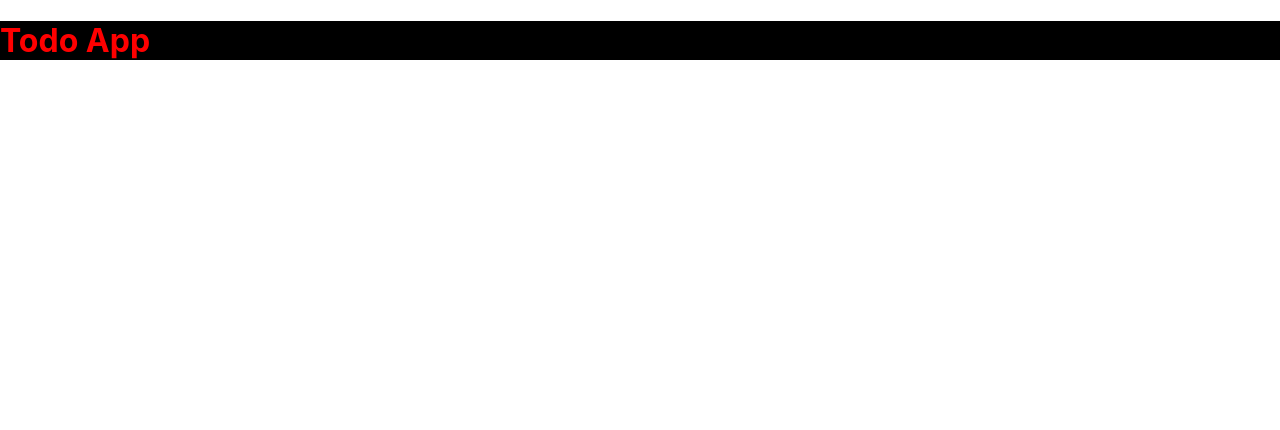
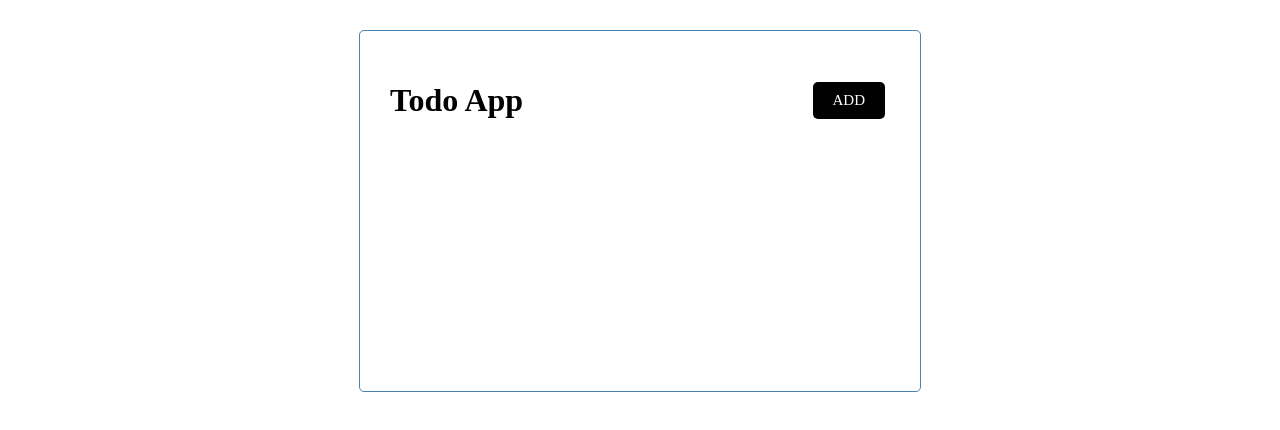
Before and after one commit to mongy92/react-todo-app, a React (Create React App) app: page / in a window 1280 px wide. Shown: the top 430 px of the page. Built offline with nearby package versions, Linux system fonts and the light colour scheme.

Commit message:
header styling

```diff
--- a/src/Components/Header.tsx
+++ b/src/Components/Header.tsx
@@ -6,15 +6,16 @@
 
 const Header: React.FC<Props> = ({ title = 'Welcome' }) => {
   return (
-    <header>
-      <h1 style={headerStyle}>{title}</h1>
+    <header className='header'>
+      <h1>{title}</h1>
+      <button className='btn'>ADD</button>
     </header>
   );
 };
 
 export default Header;
 
-const headerStyle = {
-  color: 'red',
-  backgroundColor: 'black',
-};
+// const headerStyle = {
+//   color: 'red',
+//   backgroundColor: 'black',
+// };
--- a/src/index.css
+++ b/src/index.css
@@ -1,13 +1,42 @@
-body {
-  margin: 0;
-  font-family: -apple-system, BlinkMacSystemFont, 'Segoe UI', 'Roboto', 'Oxygen',
-    'Ubuntu', 'Cantarell', 'Fira Sans', 'Droid Sans', 'Helvetica Neue',
-    sans-serif;
-  -webkit-font-smoothing: antialiased;
-  -moz-osx-font-smoothing: grayscale;
+.container {
+  max-width: 500px;
+  margin: 30px auto;
+  overflow: auto;
+  min-height: 300px;
+  border: 1px solid steelblue;
+  padding: 30px;
+  border-radius: 5px;
 }
 
-code {
-  font-family: source-code-pro, Menlo, Monaco, Consolas, 'Courier New',
-    monospace;
+.header {
+  display: flex;
+  justify-content: space-between;
+  align-items: center;
+  margin-bottom: 20px;
 }
+.btn {
+  display: inline-block;
+  background: #000;
+  color: #fff;
+  border: none;
+  padding: 10px 20px;
+  margin: 5px;
+  border-radius: 5px;
+  cursor: pointer;
+  text-decoration: none;
+  font-size: 15px;
+  font-family: inherit;
+}
+
+.btn:focus {
+  outline: none;
+}
+
+.btn:active {
+  transform: scale(0.98);
+}
+
+.btn-block {
+  display: block;
+  width: 100%;
+}
```
